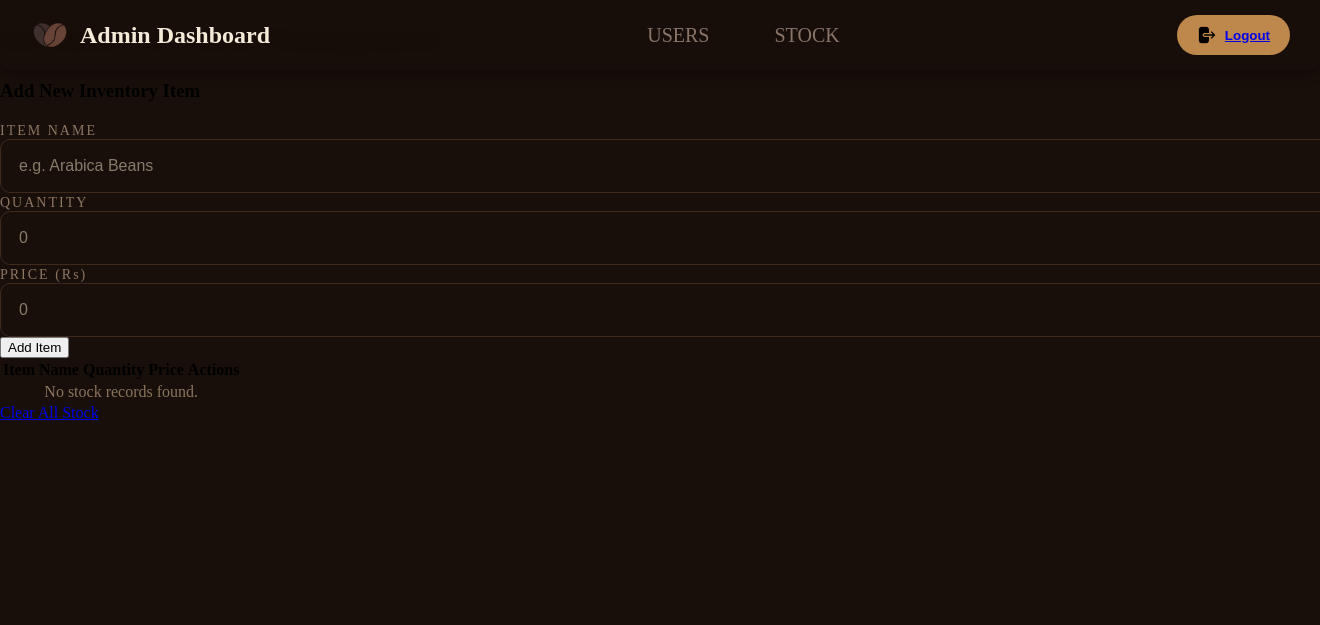
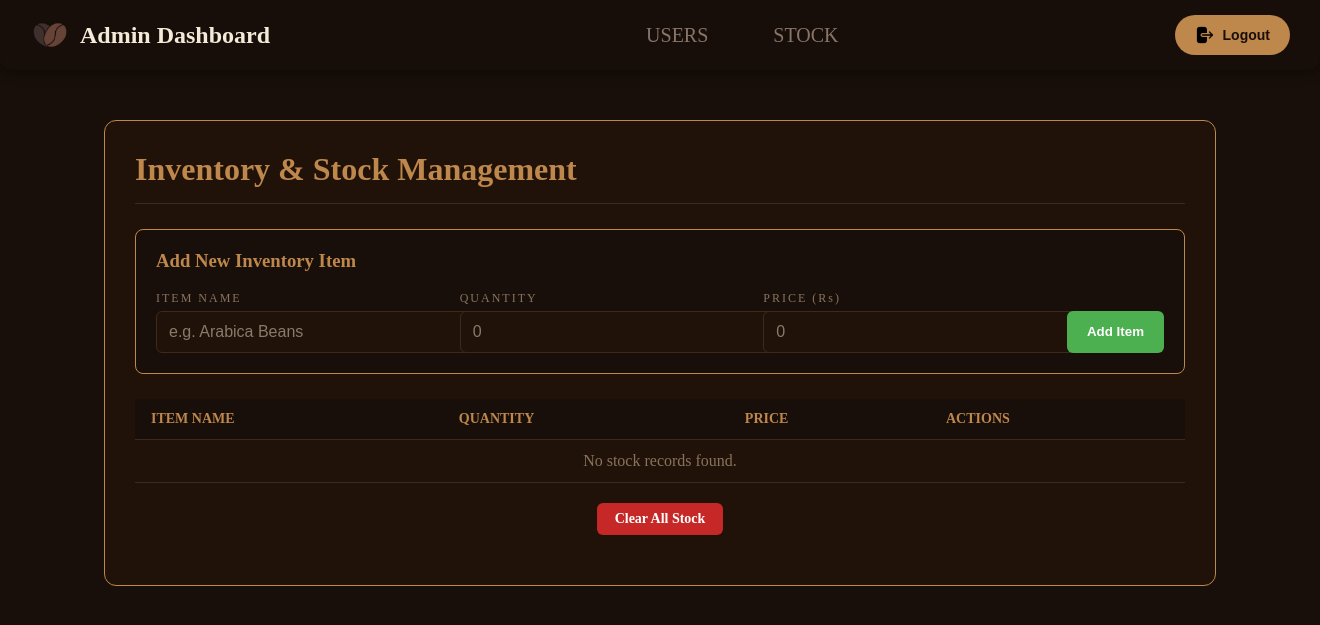
Before and after one commit to ishanog/coffee, a PHP site: page /stock.php in a window 1320 px wide; the page is wider, and only the part inside the window is pictured. Shown: the top 625 px of that part. Run offline with PHP 8.4, Linux system fonts and the light colour scheme; the visitor is signed in with stand-in values (Sample User, id 1); data that the repository does not hold is empty.

Commit message:
updated codes

```diff
--- a/style.css
+++ b/style.css
@@ -102,7 +102,8 @@ body {
     width: 20px;
     height: auto;
     margin-right: 8px;
-    display: block; /* Removes unwanted bottom inline whitespace */
+    display: block;
+    /* Removes unwanted bottom inline whitespace */
 }
 
 /* Cart Drawer Layout */
@@ -381,7 +382,7 @@ body {
     display: block;
 
     mask-image:
-    linear-gradient(to right, transparent 0%, black 40%, black 60%, rgba(0,0,0,0.6) 100%),
+        linear-gradient(to right, transparent 0%, black 40%, black 60%, rgba(0, 0, 0, 0.6) 100%),
         linear-gradient(to top, transparent 0%, black 25%);
 
     -webkit-mask-composite: destination-in;
@@ -925,6 +926,14 @@ body {
     height: 100%;
     object-fit: cover;
     display: block;
+
+
+    mask-image:
+        linear-gradient(to left, transparent 0%, black 15%, black 30%, rgba(0, 0, 0, 0.6) 100%),
+        linear-gradient(to top, transparent 0%, black 25%);
+
+    -webkit-mask-composite: destination-in;
+    mask-composite: intersect;
 }
 
 .login_left {
@@ -1097,7 +1106,7 @@ input:focus {
     display: block;
 }
 
-#signup-form h4{
+#signup-form h4 {
     margin-top: 15px;
     padding: 10px;
     background-color: #f8d7da;
@@ -1161,3 +1170,190 @@ input:focus {
     border-left: 6px solid #ef5350;
     color: #ffebee;
 }
+
+/* admin pannel css */
+
+.admin-container {
+    max-width: 1050px;
+    margin: 120px auto 50px;
+    padding: 30px;
+    background-color: #201208;
+    border: 1px solid #BE874B;
+    border-radius: 12px;
+    color: #F3EAD8;
+}
+
+.admin-header {
+    display: flex;
+    justify-content: space-between;
+    align-items: center;
+    margin-bottom: 25px;
+    border-bottom: 1px solid #3d2a1d;
+    padding-bottom: 15px;
+}
+
+.admin-header h1 {
+    color: #BE874B;
+    margin: 0;
+    font-size: 2rem;
+}
+
+.logout-btn {
+    color: #190F0A;
+    text-decoration: none;
+    font-weight: bold;
+    font-size: 14px;
+}
+
+/* Action Buttons */
+.btn-edit {
+    background-color: #BE874B;
+    color: #190F0A;
+    padding: 6px 12px;
+    border-radius: 4px;
+    text-decoration: none;
+    font-weight: bold;
+    font-size: 13px;
+    margin-right: 6px;
+}
+
+.btn-delete {
+    background-color: #3b1818;
+    color: #ef5350;
+    border: 1px solid #ef5350;
+    padding: 6px 12px;
+    border-radius: 4px;
+    text-decoration: none;
+    font-weight: bold;
+    font-size: 13px;
+}
+
+.btn-delete:hover {
+    background-color: #c62828;
+    color: #fff;
+}
+
+/* Edit Box */
+.edit-box {
+    background-color: #190F0A;
+    border: 1px solid #BE874B;
+    padding: 20px;
+    border-radius: 8px;
+    margin-bottom: 25px;
+}
+
+.edit-box h3 {
+    margin-top: 0;
+    color: #BE874B;
+}
+
+.edit-form-row {
+    display: flex;
+    gap: 15px;
+    align-items: flex-end;
+}
+
+.edit-form-group {
+    flex: 1;
+    display: flex;
+    flex-direction: column;
+}
+
+.edit-form-group label {
+    font-size: 12px;
+    margin-bottom: 5px;
+    color: #88745C;
+}
+
+.edit-form-group input {
+    height: 40px;
+    border: 1px solid #3d2a1d;
+    background: #201208;
+    border-radius: 6px;
+    padding: 0 12px;
+    color: white;
+}
+
+.btn-clear {
+    background-color: #c62828;
+    color: #fff;
+    text-decoration: none;
+    padding: 8px 18px;
+    border-radius: 6px;
+    font-weight: bold;
+    font-size: 14px;
+
+    /* Centering Rules */
+    display: block;
+    width: fit-content;
+    margin: 20px auto;
+}
+
+.btn-save {
+    background: #4caf50;
+    color: white;
+    border: none;
+    padding: 0 20px;
+    height: 42px;
+    border-radius: 6px;
+    font-weight: bold;
+    cursor: pointer;
+}
+
+.btn-cancel {
+    background: #555;
+    color: white;
+    padding: 12px 18px;
+    border-radius: 6px;
+    text-decoration: none;
+    font-size: 13px;
+    font-weight: bold;
+}
+
+.admin-table {
+    width: 100%;
+    border-collapse: collapse;
+    margin-top: 10px;
+}
+
+.admin-table th,
+.admin-table td {
+    padding: 12px 16px;
+    text-align: left;
+    border-bottom: 1px solid #3d2a1d;
+}
+
+.admin-table th {
+    background-color: #190F0A;
+    color: #BE874B;
+    font-size: 14px;
+    text-transform: uppercase;
+}
+
+.admin-table tr:hover {
+    background-color: #2a190e;
+}
+
+.wlc-container {
+    color: #F3EAD8;
+    margin-top: 22%;
+    text-align: center;
+
+
+    & h1 {
+        color: #BE874B;
+        font-size: 10rem;
+    }
+}
+
+#typewriter-text {
+  font-family: monospace;
+  border-right: 2px solid #333;
+  display: inline-block;
+  padding-right: 4px;
+  animation: blink 0.7s infinite;
+}
+
+@keyframes blink {
+  50% { border-color: transparent; }
+}
```
Lines whose indentation alone changed are shown as unchanged.
